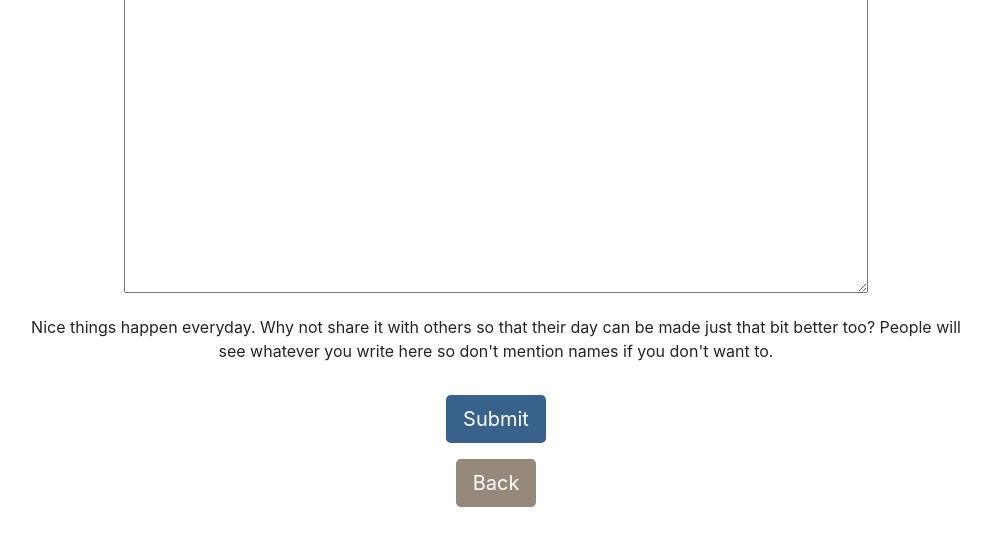
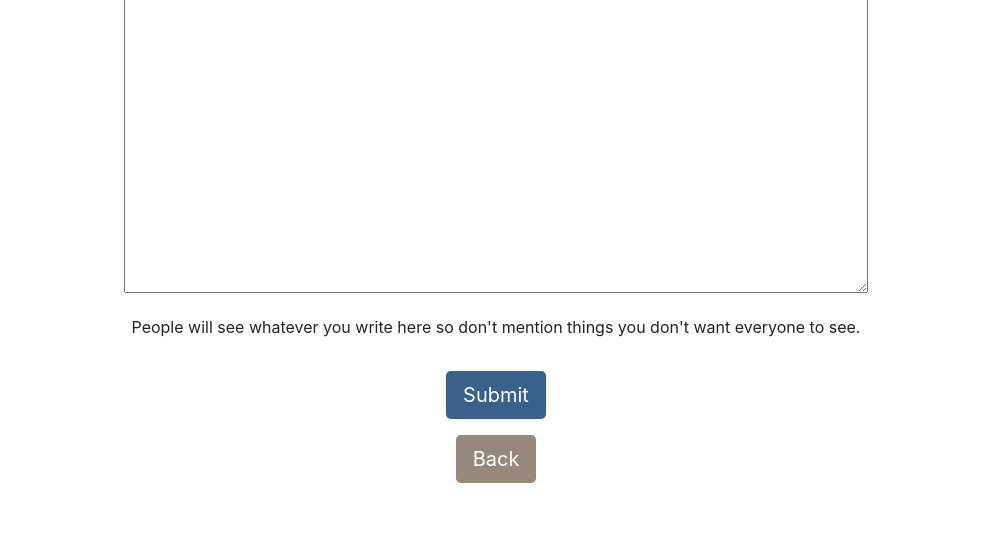
Before and after one commit to richardgiddings/nicethingshappen, a Django app: page /add/ in a window 1280 px wide. Shown: the part 97-643 px from the top of the page, without its empty margins (144-1135 px from the left). Run offline with Django 3.2, Linux system fonts and the light colour scheme; some libraries are stand-ins or nearby versions.

Commit message:
Make exaplanations better

```diff
--- a/nicethingshappen/templates/main/add.html
+++ b/nicethingshappen/templates/main/add.html
@@ -5,7 +5,7 @@
     <div class="form-group mt-3">
         {{ form.text }}
     </div>
-    <p>Nice things happen everyday. Why not share it with others so that their day can be made just that bit better too? People will see whatever you write here so don't mention names if you don't want to.</p>
+    <p>People will see whatever you write here so don't mention things you don't want everyone to see.</p>
     <button type="submit" class="btn btn-lg mt-3 action-button">Submit</button>
 </form>
 <form action="{% url 'index' %}" method="get">
--- a/nicethingshappen/templates/main/index.html
+++ b/nicethingshappen/templates/main/index.html
@@ -1,6 +1,7 @@
 {% extends "base.html" %}
 
 {% block content %}
+<p>Nice things happen every day. Why not share them with others?</p>
 {% if nice_thing %}
 <div class="card">
     <h5 class="card-title mt-3">{{ nice_thing.date_added | date:"j F Y" }}</h5>
--- a/nicethingshappen/templates/main/report.html
+++ b/nicethingshappen/templates/main/report.html
@@ -5,7 +5,7 @@
     <div class="form-group mt-3">
         {{ form.reported_reason }}
     </div>
-    <p>Please give details why you think this NiceThing should be removed.</p>
+    <p>Please explain why you think this NiceThing should be removed.</p>
     <button type="submit" class="btn btn-lg mt-3 action-button">Submit</button>
 </form>
 <form action="{% url 'index' %}" method="get">
```
